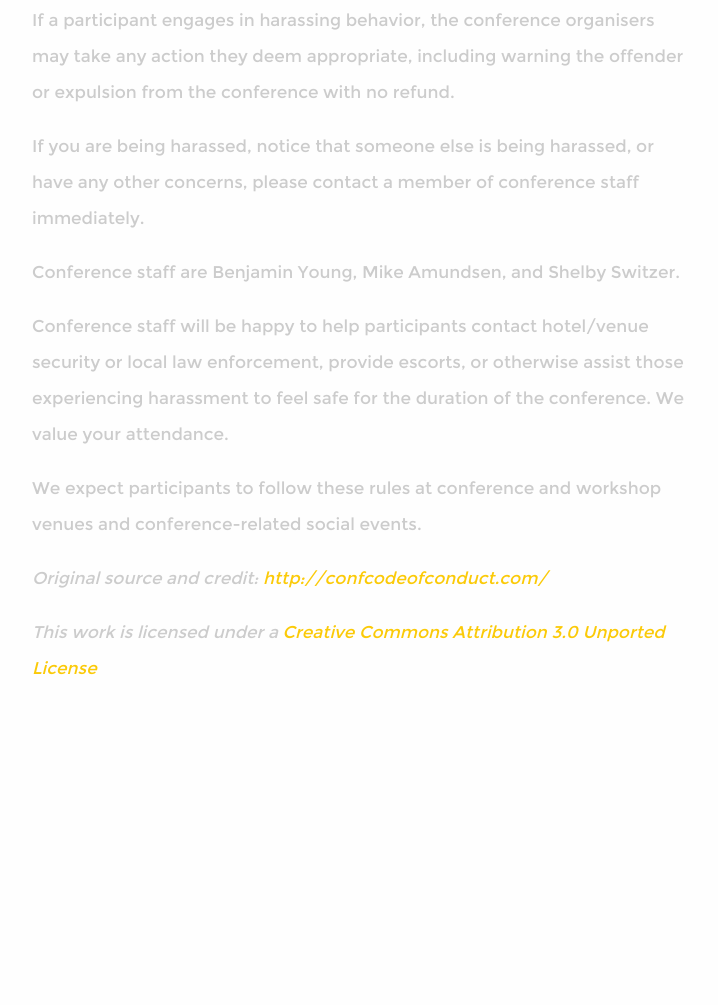
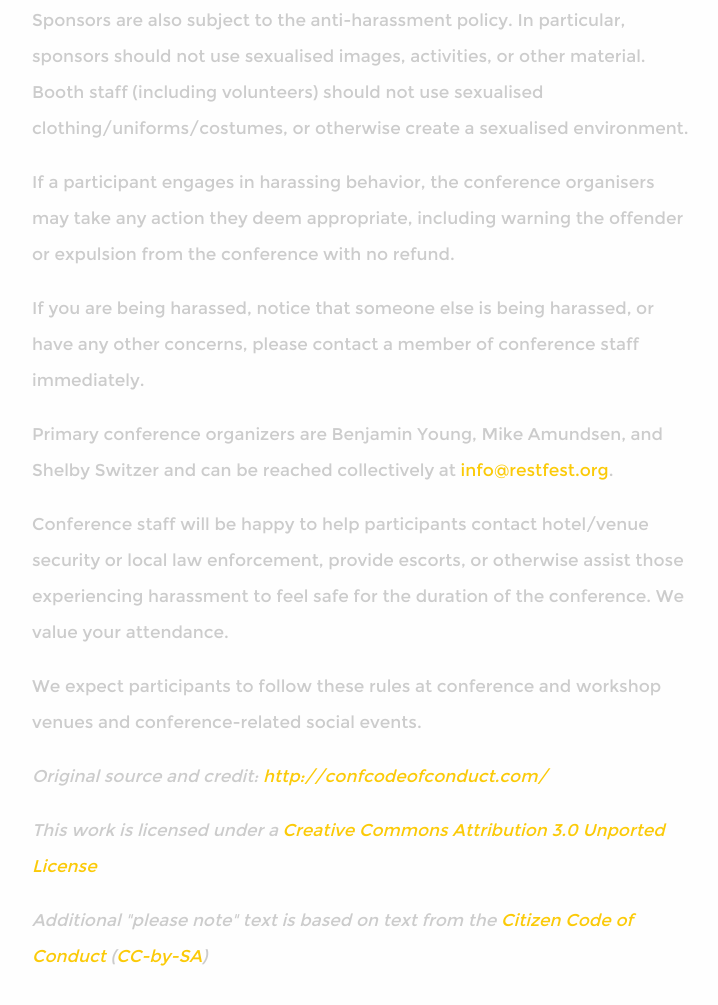
Before and after one commit to RESTFest/restfest.github.io, a plain HTML site: page code_of_conduct.html in a window 1280 px wide. Shown: the part 1433-2438 px from the top of the page, without its empty margins (276-994 px from the left). Before the commit the page ends 2288 px from the top, so only its background shows below. Drawn offline with Linux system fonts and the light colour scheme.

Commit message:
Add CoC changes to main site content copy

```diff
--- a/code_of_conduct.html
+++ b/code_of_conduct.html
@@ -51,6 +51,7 @@ p { text-align: left; color: #777 }
 
 <h1>Code of Conduct</h1>
 <p>All attendees, speakers, sponsors and volunteers at our conference are required to agree with the following code of conduct. Organisers will enforce this code throughout the event. We are expecting cooperation from all participants to help ensuring a safe environment for everybody.</p>
+<p><strong>Please Note:</strong> This code of conduct also applies to unacceptable behavior occuring outside the scope of community activities when such behavior has the potential to adversely affect the safety and well-being of community members. Acceptance of this Code of Conduct is an attendance prerequisite.</p>
 <h2>The Quick Version</h2>
 <p>Our conference is dedicated to providing a harassment-free conference experience for everyone, regardless of gender, age, sexual orientation, disability, physical appearance, body size, race, or religion (or lack thereof). We do not tolerate harassment of conference participants in any form. Sexual language and imagery is not appropriate for any conference venue, including talks, workshops, parties, Twitter and other online media. Conference participants violating these rules may be sanctioned or expelled from the conference without a refund at the discretion of the conference organisers.</p>
 <h2>The Less Quick Version</h2>
@@ -59,11 +60,12 @@ p { text-align: left; color: #777 }
 <p>Sponsors are also subject to the anti-harassment policy. In particular, sponsors should not use sexualised images, activities, or other material. Booth staff (including volunteers) should not use sexualised clothing/uniforms/costumes, or otherwise create a sexualised environment.</p>
 <p>If a participant engages in harassing behavior, the conference organisers may take any action they deem appropriate, including warning the offender or expulsion from the conference with no refund.</p>
 <p>If you are being harassed, notice that someone else is being harassed, or have any other concerns, please contact a member of conference staff immediately.</p>
-<p>Conference staff are Benjamin Young, Mike Amundsen, and Shelby Switzer.</p>
+<p>Primary conference organizers are Benjamin Young, Mike Amundsen, and Shelby Switzer and can be reached collectively at <a href="mailto:info@restfest.org">info@restfest.org</a>.</p>
 <p>Conference staff will be happy to help participants contact hotel/venue security or local law enforcement, provide escorts, or otherwise assist those experiencing harassment to feel safe for the duration of the conference. We value your attendance.</p>
 <p>We expect participants to follow these rules at conference and workshop venues and conference-related social events.</p>
 <p><i>Original source and credit: <a href="http://confcodeofconduct.com/">http://confcodeofconduct.com/</a></i></p>
 <p><i>This work is licensed under a <a href="http://creativecommons.org/licenses/by/3.0/deed.en_US">Creative Commons Attribution 3.0 Unported License</a></i></p>
+<p><i>Additional "please note" text is based on text from the <a href="http://citizencodeofconduct.org/#scope">Citizen Code of Conduct</a> (<a href="http://creativecommons.org/licenses/by-sa/3.0/">CC-by-SA</a>)</i></p>
 
           </div>
       </main>
```
